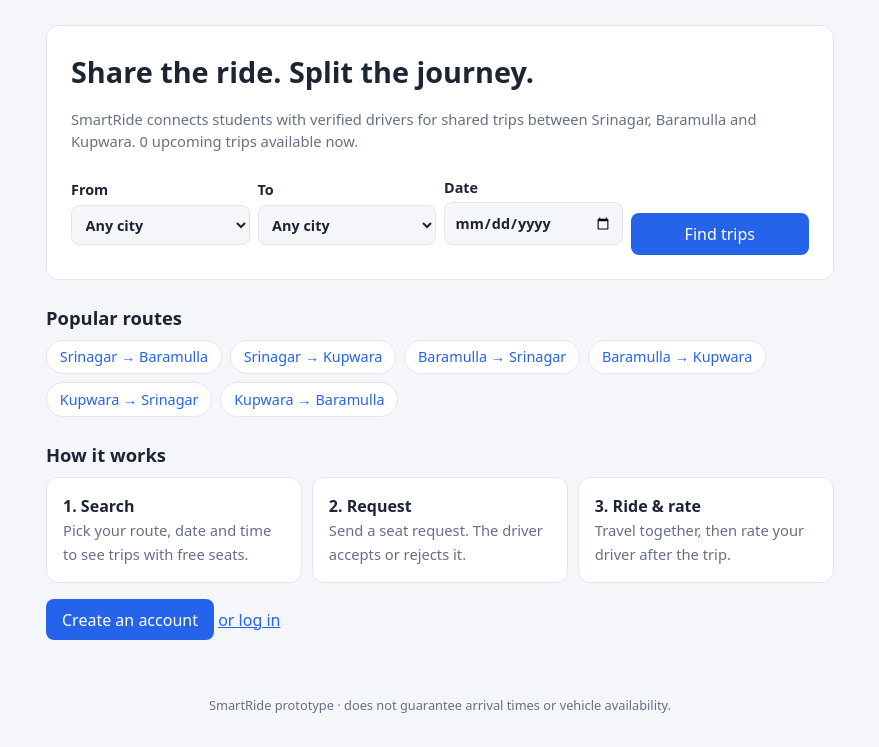
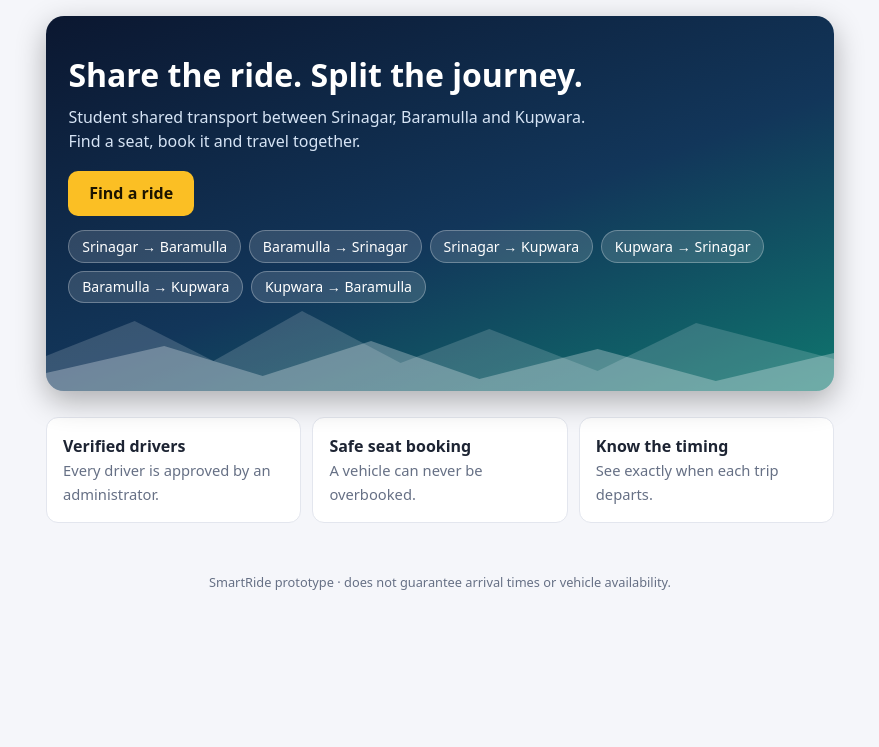
Before and after one commit to abrarjavaid60-debug/SMART-RIDE, a Flask app: page / in a window 1280 px wide. Shown: the part 53-800 px from the top of the page, without its empty margins (200-1079 px from the left). Run offline with Flask 3, Linux system fonts and the light colour scheme; data that the repository does not hold is empty.

Commit message:
Add themed front page

```diff
--- a/app.py
+++ b/app.py
@@ -111,8 +111,7 @@ def create_app(config=None):
     # ---------------- authentication (FR-01) ----------------
     @app.route("/")
     def index():
-        upcoming = db().execute("SELECT COUNT(*) FROM trips WHERE status='Scheduled'").fetchone()[0]
-        return render_template("home.html", upcoming=upcoming)
+        return render_template("home.html")
 
     @app.route("/register", methods=["GET", "POST"])
     def register():
--- a/templates/home.html
+++ b/templates/home.html
@@ -1,29 +1,34 @@
 {% extends "base.html" %}
+{% block title %}SmartRide - Share the ride{% endblock %}
 {% block content %}
-<section class="card hero">
+<style>
+.fp{position:relative;overflow:hidden;border-radius:18px;padding:2.2rem 1.4rem 5.5rem;color:#fff;
+    background:linear-gradient(160deg,#0b1730 0%,#12365a 55%,#0f766e 100%);box-shadow:0 10px 30px rgba(0,0,0,.3)}
+.fp h1{font-size:2rem;margin:0 0 .4rem;color:#fff}
+.fp p{margin:0 0 1.1rem;color:#d6e4f5;max-width:34rem}
+.fp .go{display:inline-block;background:#fbbf24;color:#1c1400;font-weight:700;padding:.65rem 1.3rem;border-radius:10px;text-decoration:none}
+.fp svg{position:absolute;left:0;right:0;bottom:0;width:100%;height:90px}
+.fp-routes{display:flex;flex-wrap:wrap;gap:.5rem;margin:.9rem 0 0}
+.fp-routes a{background:rgba(255,255,255,.14);border:1px solid rgba(255,255,255,.28);color:#fff;text-decoration:none;padding:.3rem .8rem;border-radius:99px;font-size:.88rem}
+.fp-cards{display:grid;grid-template-columns:repeat(auto-fit,minmax(200px,1fr));gap:.7rem;margin-top:1rem}
+</style>
+<section class="fp">
   <h1>Share the ride. Split the journey.</h1>
-  <p class="muted">SmartRide connects students with verified drivers for shared trips between Srinagar, Baramulla and Kupwara.
-  {{ upcoming }} upcoming trip{{ '' if upcoming == 1 else 's' }} available now.</p>
-  <form method="get" action="{{ url_for('search') }}" class="filters">
-    <label>From
-      <select name="origin"><option value="">Any city</option>{% for c in cities %}<option>{{ c }}</option>{% endfor %}</select></label>
-    <label>To
-      <select name="destination"><option value="">Any city</option>{% for c in cities %}<option>{{ c }}</option>{% endfor %}</select></label>
-    <label>Date <input type="date" name="date"></label>
-    <button>Find trips</button>
-  </form>
+  <p>Student shared transport between Srinagar, Baramulla and Kupwara. Find a seat, book it and travel together.</p>
+  <a class="go" href="{{ url_for('search') }}">Find a ride</a>
+  <div class="fp-routes">
+    {% for a, b in [('Srinagar','Baramulla'), ('Baramulla','Srinagar'), ('Srinagar','Kupwara'), ('Kupwara','Srinagar'), ('Baramulla','Kupwara'), ('Kupwara','Baramulla')] %}
+    <a href="{{ url_for('search', origin=a, destination=b) }}">{{ a }} &rarr; {{ b }}</a>
+    {% endfor %}
+  </div>
+  <svg viewBox="0 0 800 90" preserveAspectRatio="none" aria-hidden="true">
+    <path d="M0 90 L0 55 L90 20 L170 60 L260 10 L360 62 L450 28 L560 70 L660 22 L800 58 L800 90 Z" fill="rgba(255,255,255,.16)"/>
+    <path d="M0 90 L0 72 L120 45 L220 75 L330 40 L440 78 L560 48 L680 80 L800 52 L800 90 Z" fill="rgba(255,255,255,.28)"/>
+  </svg>
 </section>
-<h2>Popular routes</h2>
-<div class="chips">
-{% for a in cities %}{% for b in cities if a != b %}<a class="chip" href="{{ url_for('search', origin=a, destination=b) }}">{{ a }} → {{ b }}</a>{% endfor %}{% endfor %}
+<div class="fp-cards">
+  <div class="card"><strong>Verified drivers</strong><br><span class="muted">Every driver is approved by an administrator.</span></div>
+  <div class="card"><strong>Safe seat booking</strong><br><span class="muted">A vehicle can never be overbooked.</span></div>
+  <div class="card"><strong>Know the timing</strong><br><span class="muted">See exactly when each trip departs.</span></div>
 </div>
-<h2>How it works</h2>
-<div class="steps">
-  <div class="card"><strong>1. Search</strong><br><span class="muted">Pick your route, date and time to see trips with free seats.</span></div>
-  <div class="card"><strong>2. Request</strong><br><span class="muted">Send a seat request. The driver accepts or rejects it.</span></div>
-  <div class="card"><strong>3. Ride &amp; rate</strong><br><span class="muted">Travel together, then rate your driver after the trip.</span></div>
-</div>
-{% if not g.user %}
-<p><a class="btn" href="{{ url_for('register') }}">Create an account</a> <a href="{{ url_for('login') }}">or log in</a></p>
-{% endif %}
 {% endblock %}
```
